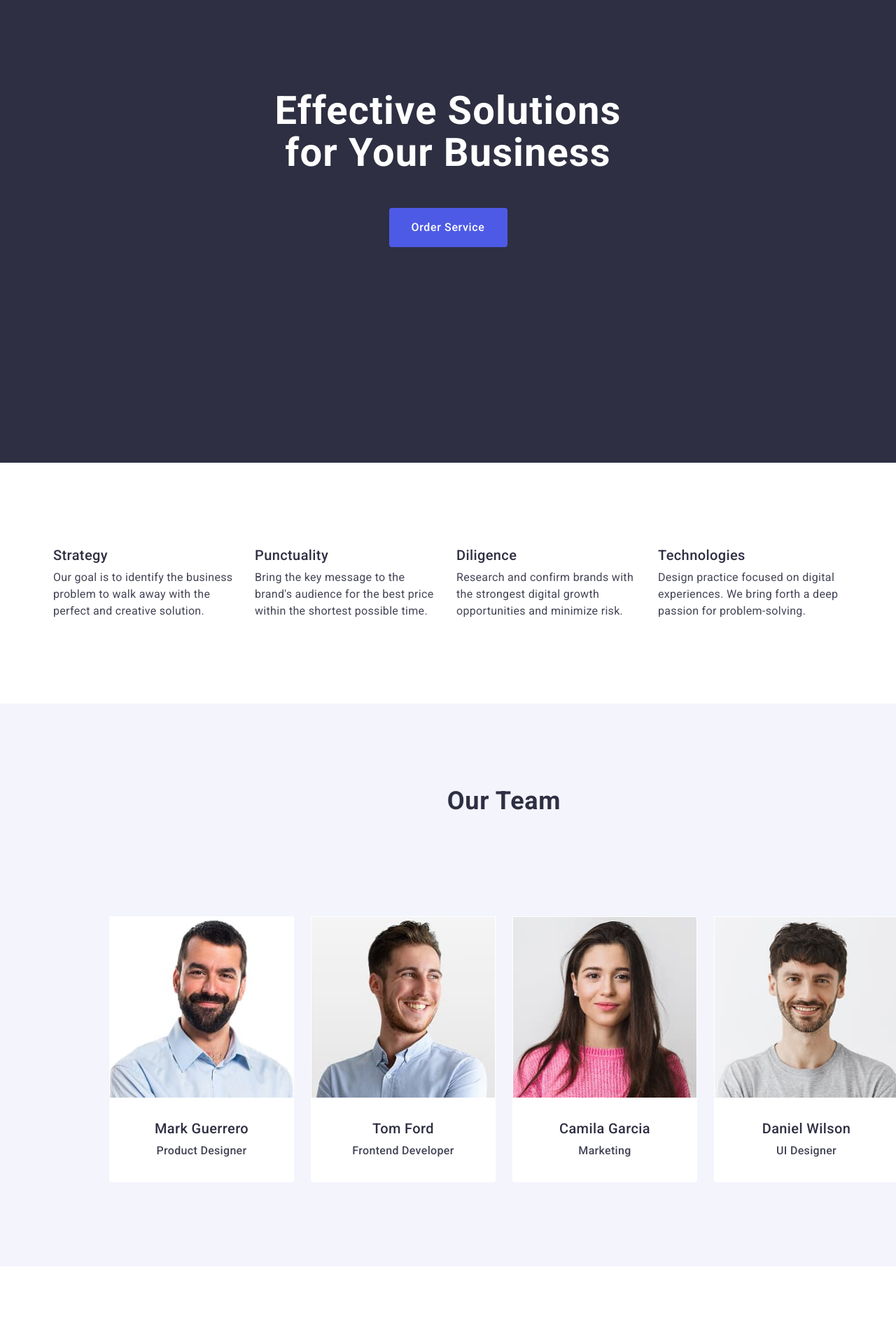
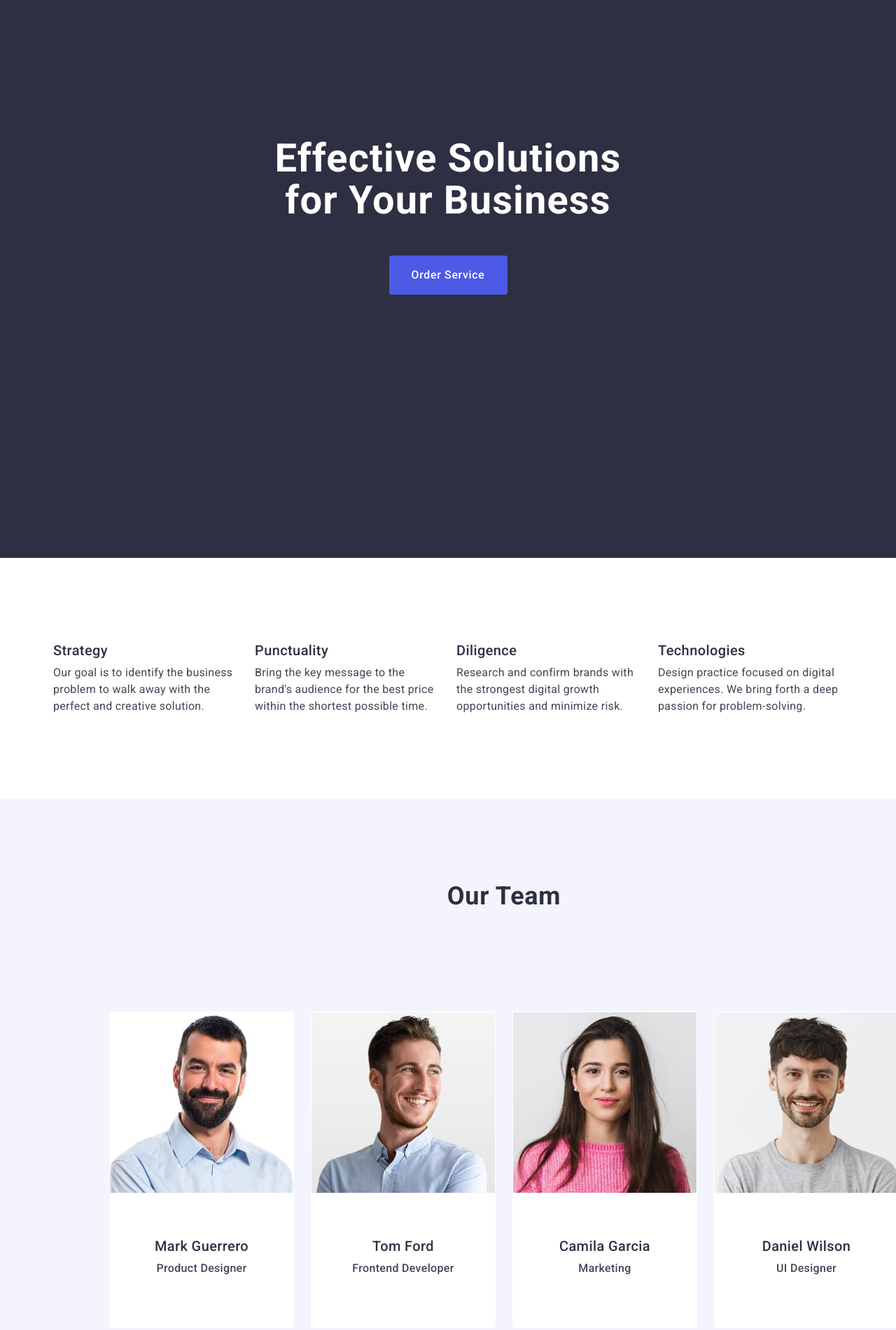
Before and after one commit to IrynaShashkevych28/goit-markup-hw-03, a plain HTML site: page index.html in a window 1280 px wide. Shown: the part 300-2200 px from the top of the page at 70% size. Drawn offline with nearby package versions, Linux system fonts and the light colour scheme.

Commit message:
add a new changes

```diff
--- a/css/styles.css
+++ b/css/styles.css
@@ -47,6 +47,7 @@ section{
 
 .menu{
   display: flex;
+  align-items: center
 }
 .logo{
   display: flex;
@@ -159,13 +160,15 @@ address{
   flex-direction: column;
   align-items: center;
   justify-content: center;
+  padding-top: 188px;
+  padding-bottom: 188px
 
 
   }
 
 
   .hero-title{
-    width: 496px;
+    max-width: 496px;
     color: #ffffff;
     text-align: center;
     font-size: 56px;
@@ -193,6 +196,7 @@ address{
    padding: 16px, 32px;
    display: block;
    margin: 0 auto 188px;
+   border: none;
 
 
 
@@ -215,6 +219,7 @@ address{
     justify-content: center;
 
   }
+
 .features-title{
 
   font-weight: 500;
@@ -236,6 +241,12 @@ address{
   background-color: #F4F4FD;
   width: 1440px;
 }
+.card-text{
+  padding: 32px 0;
+  text-align: center;
+  margin-bottom: 8px;
+
+}
 .team-card{
   margin-bottom: 32px;
   display: block;
@@ -246,6 +257,7 @@ address{
   list-style: none;
   display: flex;
   justify-content: space-between;
+  gap: 24px;
 
 
 }
@@ -277,6 +289,7 @@ address{
   text-align: center;
   line-height: 1.2;
   margin-bottom: 8px;
+  text-align: center
 }
 .team-text{
   color: #434455;
@@ -289,6 +302,7 @@ address{
   margin-bottom: 32px;
 
 }
+
 .portfolio-title{
 color: #2E2F42;
 font-size: 36px;
@@ -371,6 +385,7 @@ margin: 0 auto 72px;
   padding: 100px 0;
 
 
+
  }
 
 
@@ -380,10 +395,12 @@ margin: 0 auto 72px;
     font-size: 18px;
     line-height: 1.17;
     text-transform: uppercase;
+    display: inline-block;
+    margin-bottom: 16px;
 
   }
   .footer-text{
-    width: 264px;
+    max-width: 264px;
     color: #F4F4FD;
     font-size: 16px;
     line-height: 1.5;
--- a/index.html
+++ b/index.html
@@ -33,7 +33,7 @@
     </header>
     <main>
       <section class="hero">
-        <div class="hero-container">
+        <div class="container">
         <h1 class="hero-title">Effective Solutions for Your Business</h1>
         <button type="button" class="hero-btn">Order Service</button>
         </div>
@@ -80,6 +80,7 @@
         <div class="container">
         <h2 class="team-title">Our Team</h2>
           <ul class="team-list">
+
           <li class="team-item">
             <img class="team-card"
               src="./images/team-1.jpg"
@@ -87,8 +88,11 @@
               width="264"
               height="260"
             />
+            <div class="card-text">
             <h3 class="name-team">Mark Guerrero</h3>
             <p class="team-text"> Product Designer</p>
+            </div>
+
           </li>
           <li class="team-item">
             <img class="team-card"
@@ -97,8 +101,10 @@
               width="264"
               height="260"
             />
+            <div class="card-text">
             <h3 class="name-team">Tom Ford</h3>
             <p class="team-text">Frontend Developer</p>
+            </div>
           </li>
           <li class="team-item">
             <img class="team-card"
@@ -107,8 +113,10 @@
               width="264"
               height="260"
             />
+            <div class="card-text">
             <h3 class="name-team">Camila Garcia</h3>
             <p class="team-text">Marketing</p>
+            </div>
           </li>
           <li class="team-item">
             <img class="team-card"
@@ -117,8 +125,10 @@
               width="264"
               height="260"
             />
+            <div class="card-text">
             <h3 class="name-team">Daniel Wilson</h3>
             <p class="team-text">UI Designer</p>
+            </div>
           </li>
         </ul>
         </div>
```
